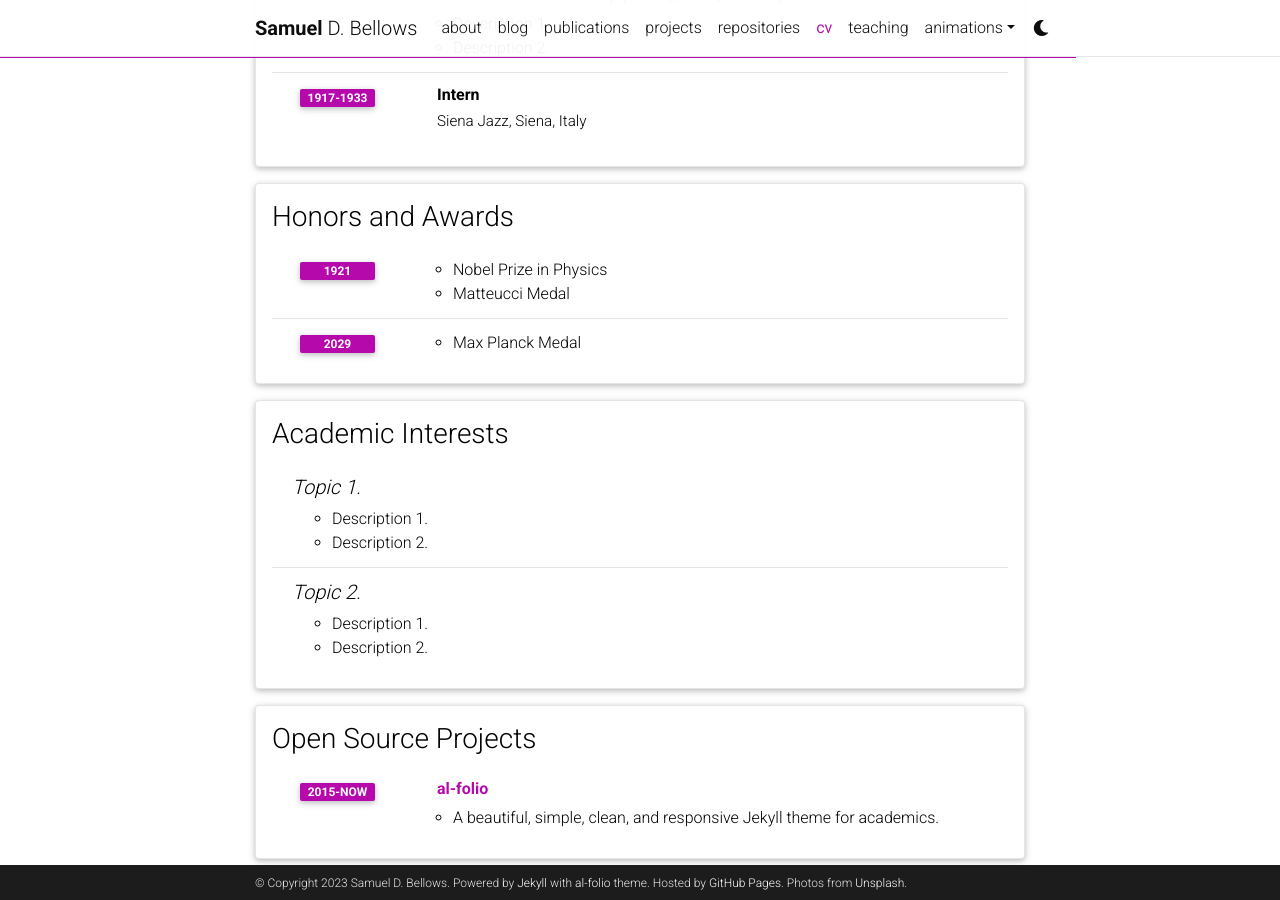
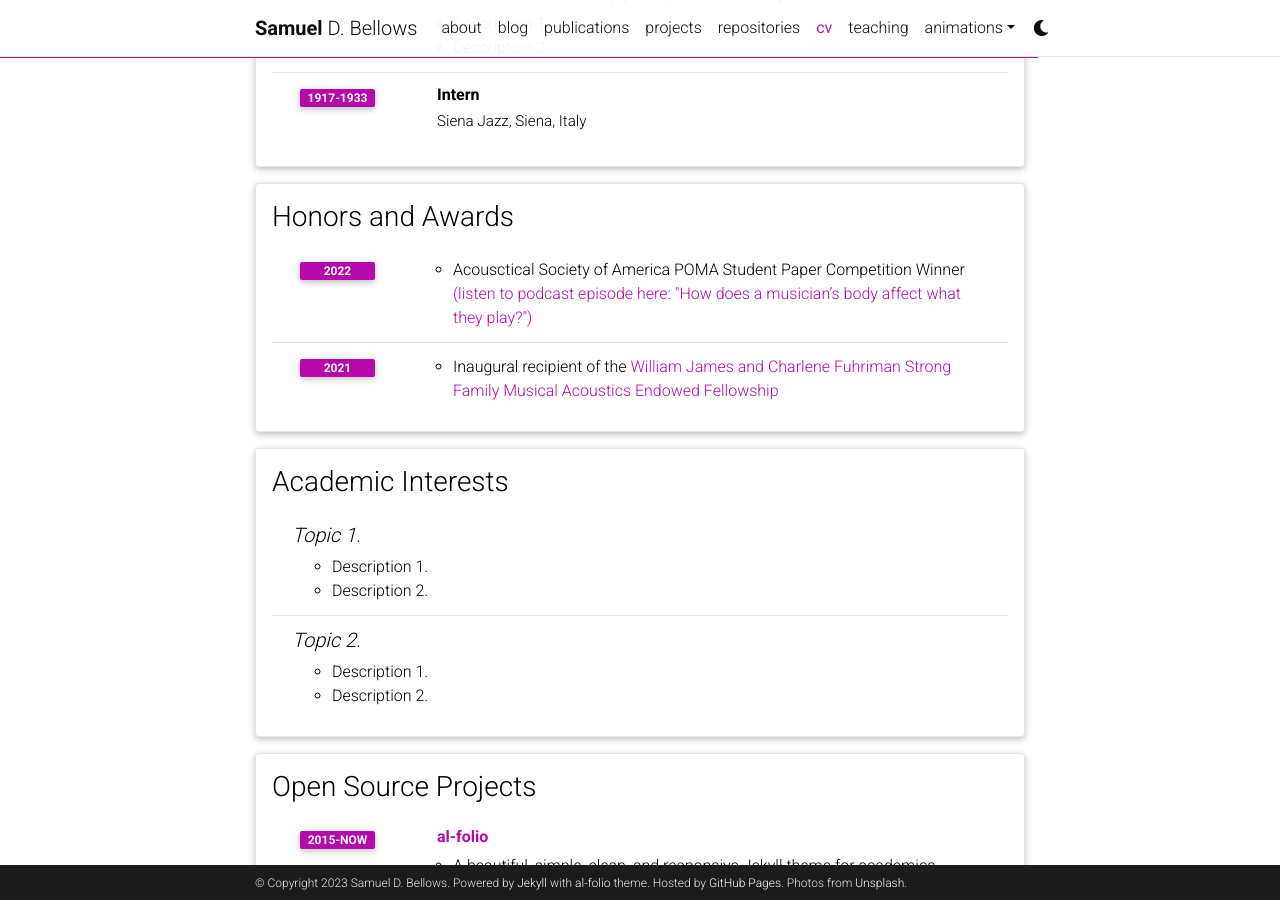
Before and after one commit to sambellows/sambellows.github.io, a Jekyll site: the page built from _pages/cv.md, in a window 1280 px wide and 900 px high, scrolled down 1117 px. Built offline with Jekyll 4.4.1, drawn with Linux system fonts in a browser that asks for light colours; comment, search, counter and statistics services are not loaded; a style sheet for code colours, icons or effects is not loaded.

Commit message:
Update cv.yml

```diff
--- a/_data/cv.yml
+++ b/_data/cv.yml
@@ -61,13 +61,18 @@
 - title: Honors and Awards
   type: time_table
   contents:
-    - year: 1921
+    - year: 2022
       items:
-        - Nobel Prize in Physics
-        - Matteucci Medal
-    - year: 2029
+        - >
+          Acousctical Society of America POMA Student Paper Competition Winner
+              <a href="https://www.buzzsprout.com/1537384?client_source=large_player&iframe=true&referrer=https://www.buzzsprout.com/1537384.js?container_id=buzzsprout-large-player-1537384&player=large#"
+                 target="_blank">(listen to podcast episode here: "How does a musician’s body affect what they play?")</a> </li>
+
+    - year: 2021
       items:
-        - Max Planck Medal
+        - Inaugural recipient of the <a href="https://acoustics.byu.edu/strongfellowship" target="_blank">
+                 William James and Charlene Fuhriman Strong Family Musical Acoustics Endowed Fellowship</a> </li>
+
 
 - title: Academic Interests
   type: nested_list
```
